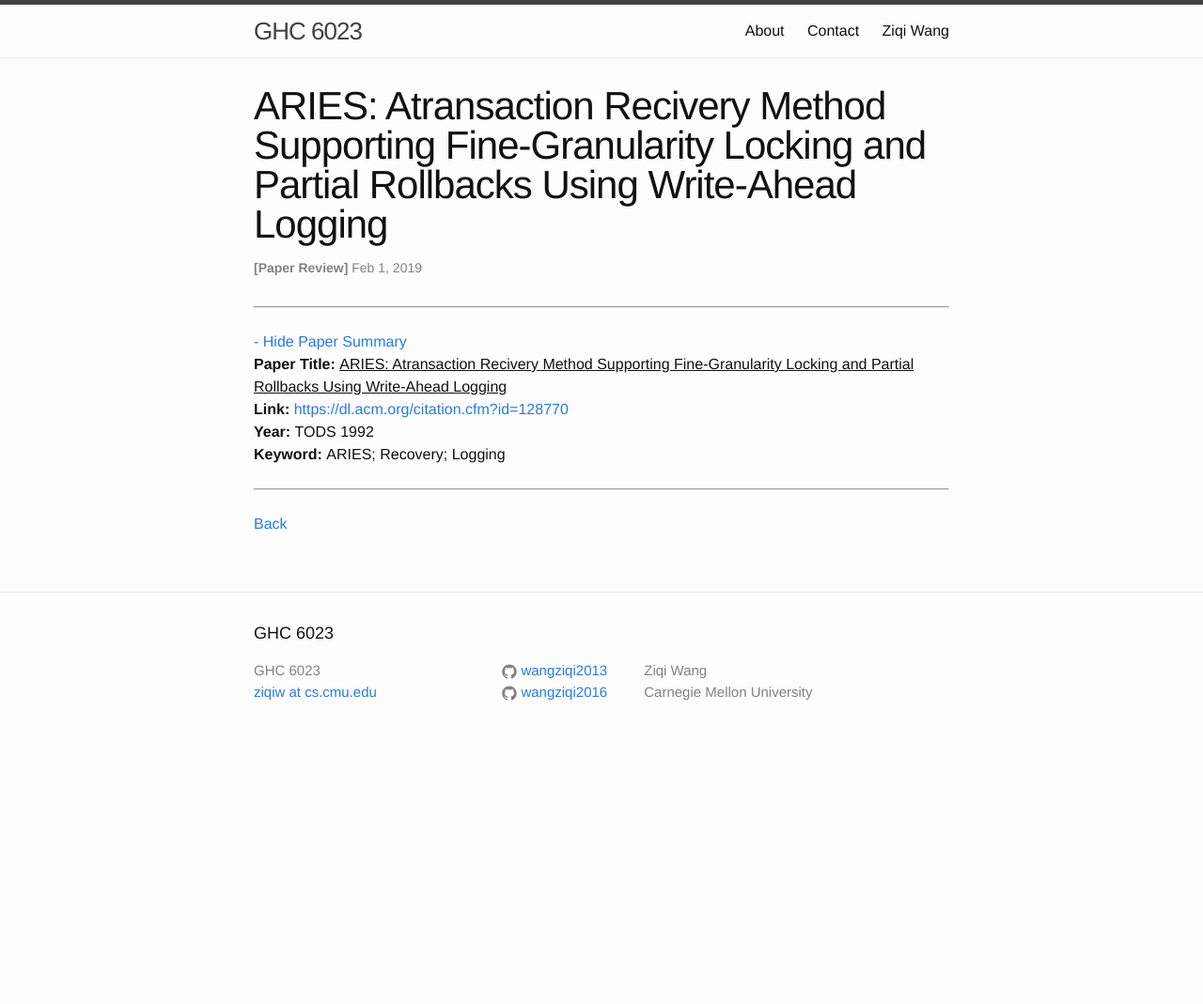
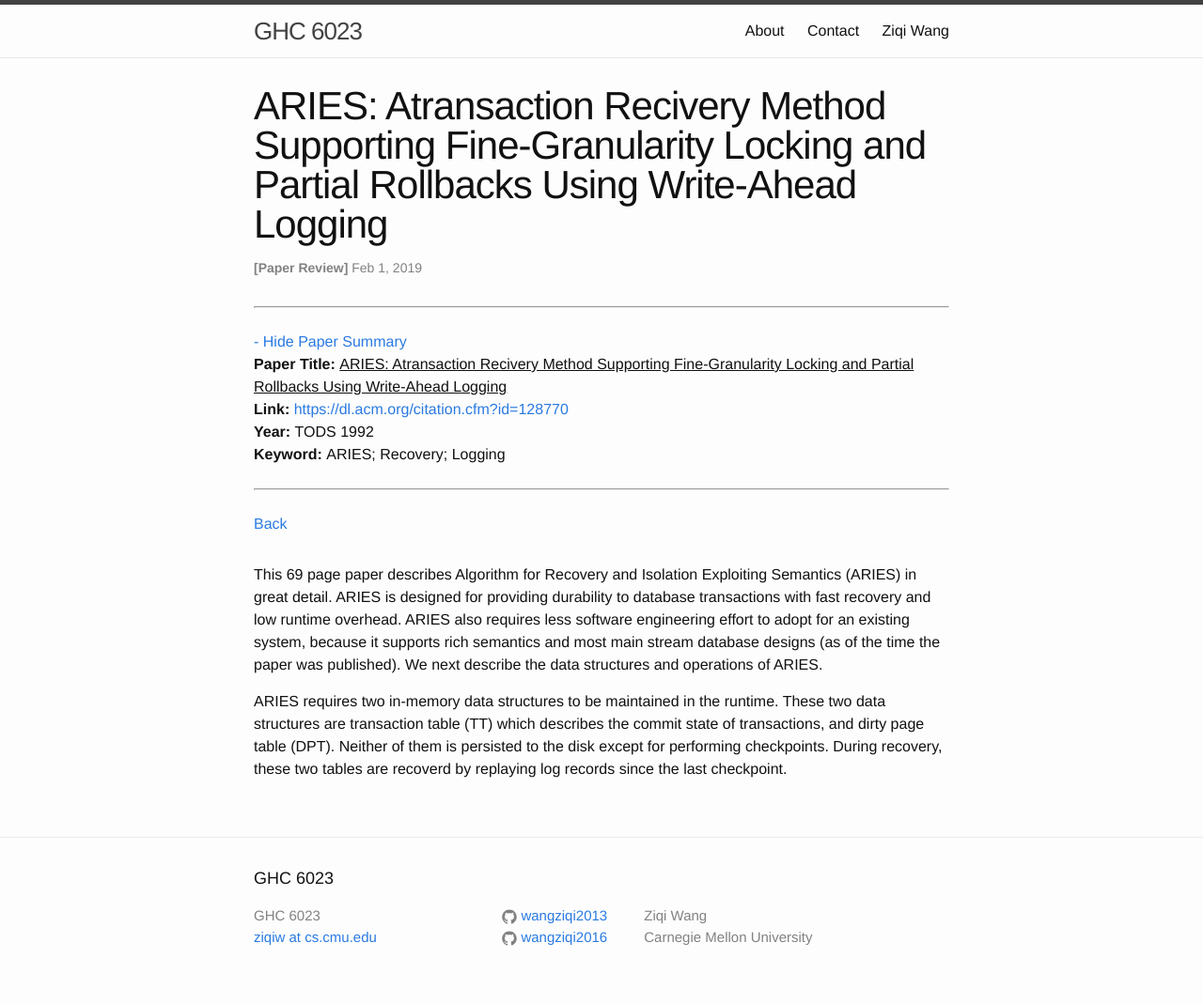
Before and after one commit to wangziqi2013/wangziqi2013.github.io, a Jekyll site: the page built from _posts/2019-01-31-aries.markdown, in a window 1280 px wide. Shown: the whole page at 94% size. Built offline with Jekyll 4.4.1, drawn with Linux system fonts in a browser that asks for light colours; before the commit the page ends 900 px from its top, so only the background shows below that.

Commit message:
Adding data structures

```diff
--- a/_posts/2019-01-31-aries.markdown
+++ b/_posts/2019-01-31-aries.markdown
@@ -12,3 +12,14 @@ htm_cd:
 htm_cr:
 version_mgmt:
 ---
+
+This 69 page paper describes Algorithm for Recovery and Isolation Exploiting Semantics (ARIES) in great detail. ARIES
+is designed for providing durability to database transactions with fast recovery and low runtime overhead. ARIES also
+requires less software engineering effort to adopt for an existing system, because it supports rich semantics and most
+main stream database designs (as of the time the paper was published). We next describe the data structures and operations
+of ARIES.
+
+ARIES requires two in-memory data structures to be maintained in the runtime. These two data structures are transaction
+table (TT) which describes the commit state of transactions, and dirty page table (DPT). Neither of them is persisted
+to the disk except for performing checkpoints. During recovery, these two tables are recoverd by replaying log records
+since the last checkpoint.
```
